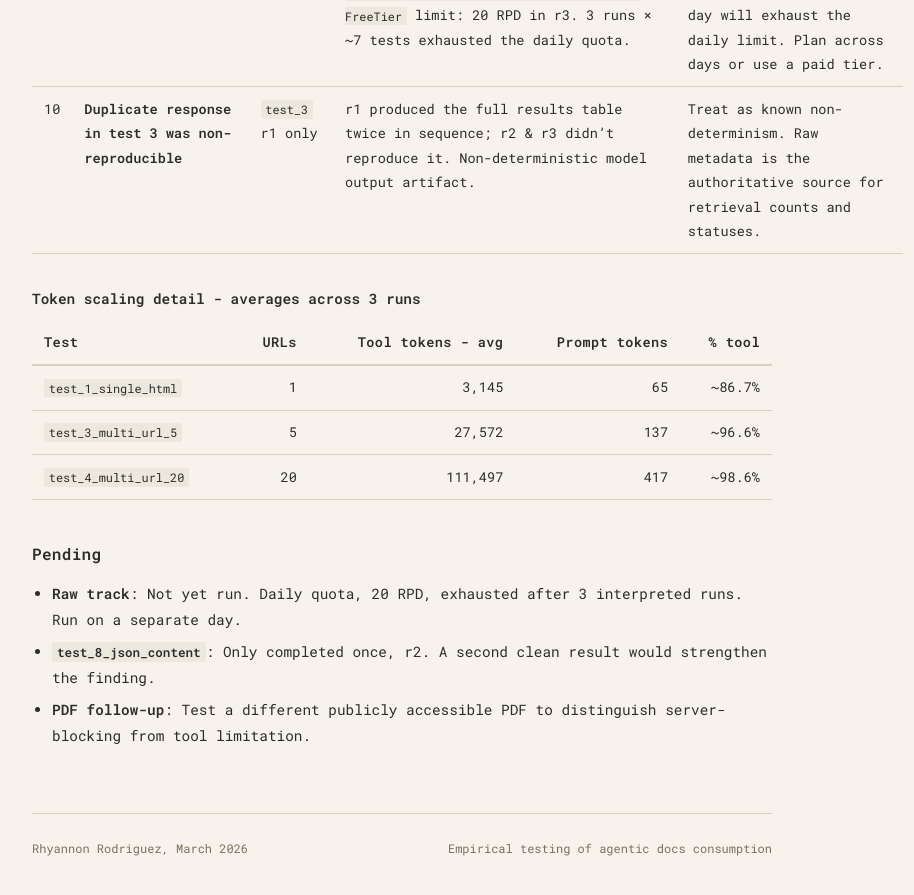
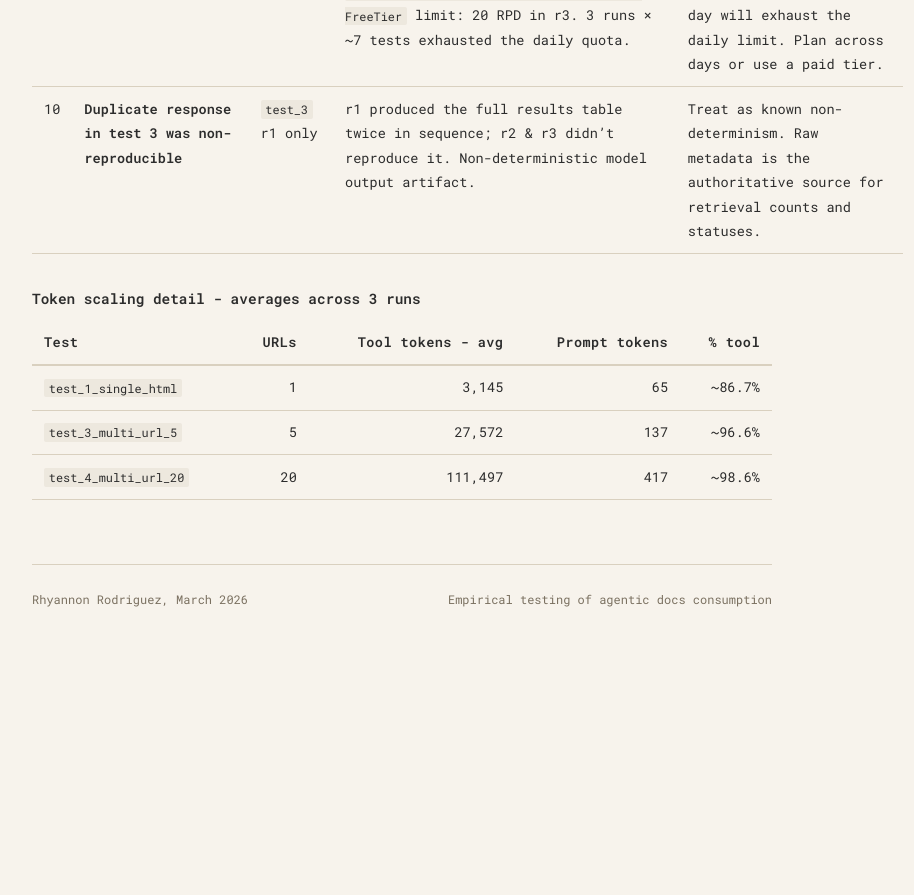
Before and after one commit to rhyannonjoy/agent-ecosystem-testing, a Jekyll site: the page built from docs/google-gemini-url-context-tool/gemini-url-context-test-findings.md, in a window 1280 px wide and 900 px high, scrolled down 2924 px. Shown: the top 895 px of the window, without its empty margins (238-1152 px from the left). Built offline with Jekyll 4.4.1, drawn with Linux system fonts in a browser that asks for light colours; after the commit the page ends 3574 px from its top, so only the background shows below that.

Commit message:
docs(gemini): remove pending section

```diff
--- a/docs/google-gemini-url-context-tool/gemini-url-context-test-findings.md
+++ b/docs/google-gemini-url-context-tool/gemini-url-context-test-findings.md
@@ -61,9 +61,3 @@ parent: Google Gemini URL Context
 | `test_1_single_html` | 1 | 3,145 | 65 | ~86.7% |
 | `test_3_multi_url_5` | 5 | 27,572 | 137 | ~96.6% |
 | `test_4_multi_url_20` | 20 | 111,497 | 417 | ~98.6% |
-
-## Pending
-
-- **Raw track**: Not yet run. Daily quota, 20 RPD, exhausted after 3 interpreted runs. Run on a separate day.
-- **`test_8_json_content`**: Only completed once, r2. A second clean result would strengthen the finding.
-- **PDF follow-up**: Test a different publicly accessible PDF to distinguish server-blocking from tool limitation.
```
